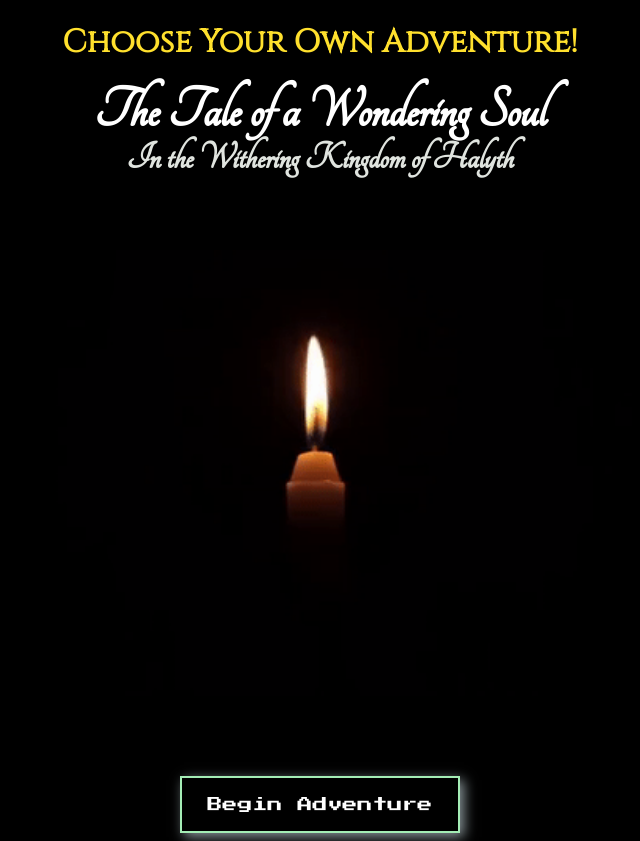
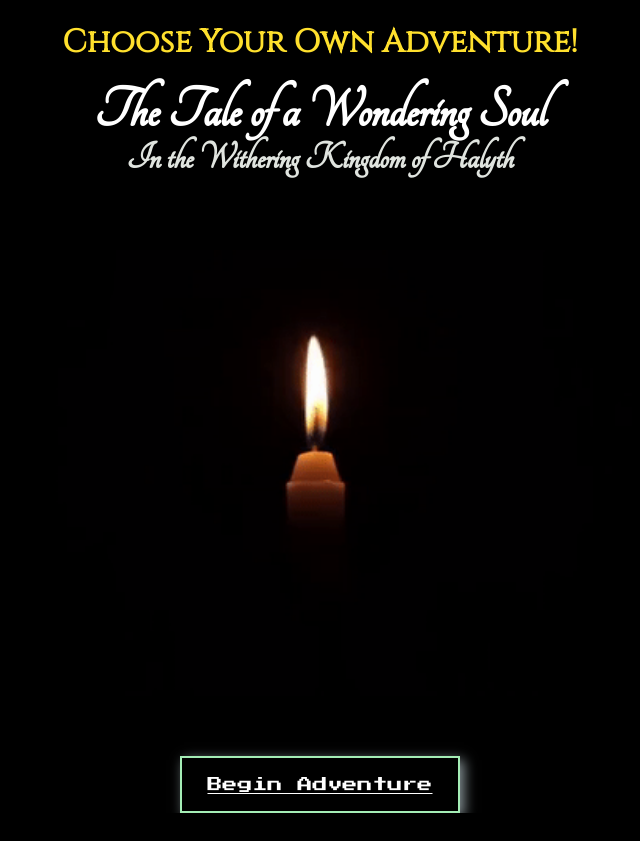
Before and after one commit to AlrightErin27/deliverable_p4, a React (Create React App) app: page / in a window 1280 px wide. Shown: the whole page, without its empty margins (320-960 px from the left). After the commit the page ends 813 px from the top, so only its background shows below. Built offline with nearby package versions, Linux system fonts and the light colour scheme.

Commit message:
rename OG page to home page. Changed begin adventure button into link

```diff
--- a/src/App.js
+++ b/src/App.js
@@ -4,7 +4,7 @@ import React from "react";
 import { BrowserRouter, Route, Link, Switch } from "react-router-dom";
 
 //Route to Page Imports
-import startPg from "./components/startPg";
+import home from "./components/home";
 
 function App() {
   //////////////////Logical Size Fxn///////////////////////////////
@@ -68,7 +68,7 @@ function App() {
     <BrowserRouter>
       <div>
         <Switch>
-          <Route path="/" component={startPg} exact={true} />
+          <Route path="/" component={home} exact={true} />
         </Switch>
       </div>
     </BrowserRouter>
--- a/src/components/startPg.jsx
+++ b/src/components/home.jsx
@@ -1,4 +1,5 @@
 import candle from "../game-imgs/candle.gif";
+import { BrowserRouter, Route, Link, Switch } from "react-router-dom";
 
 const startPg = () => (
   <div className="app-main-container">
@@ -7,7 +8,9 @@ const startPg = () => (
     <h3 className="h3-title-text">In the Withering Kingdom of Halyth</h3>
     <img src={candle} alt="flickeringCandle" className="candle" />
     <div>
-      <button className="simple-button">Begin Adventure</button>
+      <Link to={"/startPage"} className="simple-button">
+        Begin Adventure
+      </Link>
     </div>
     {/* <Canvas draw={draw} className="canvas-one" /> */}
   </div>
```
